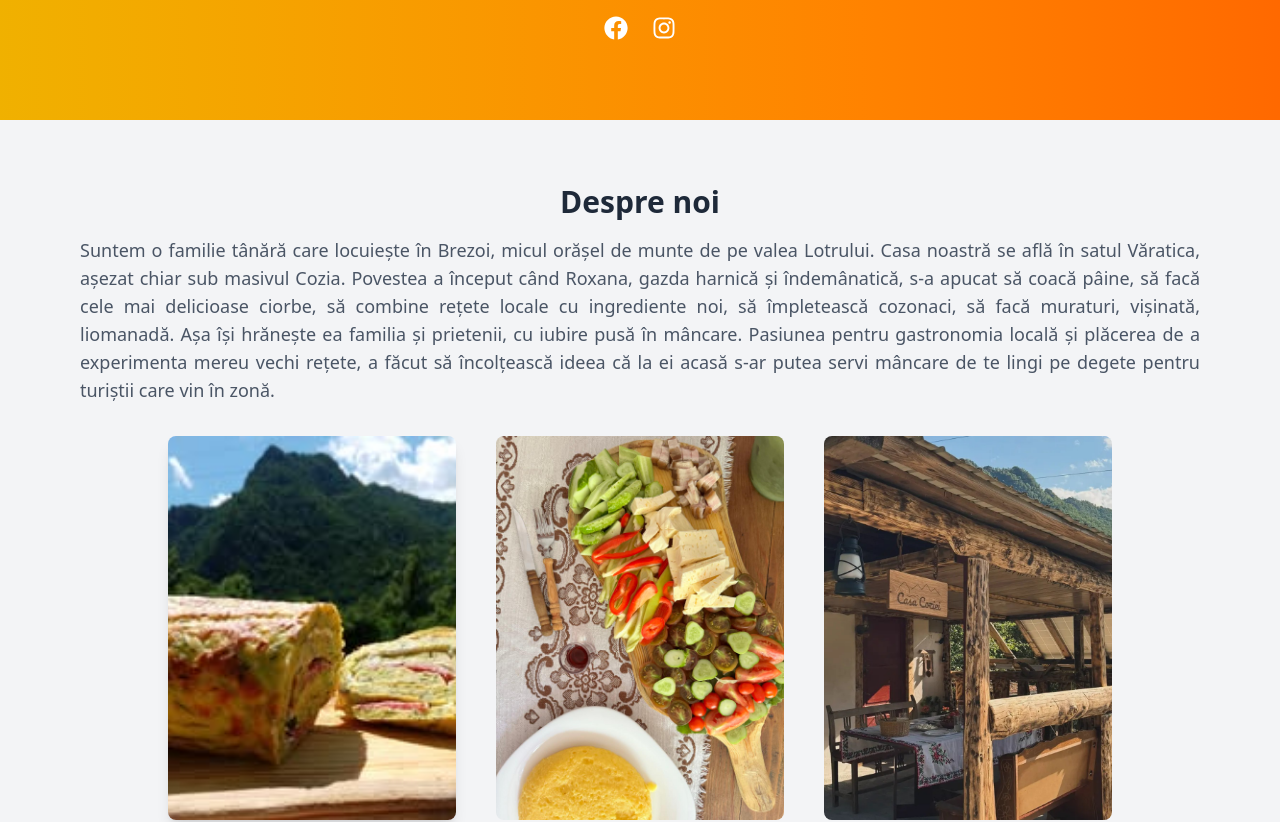
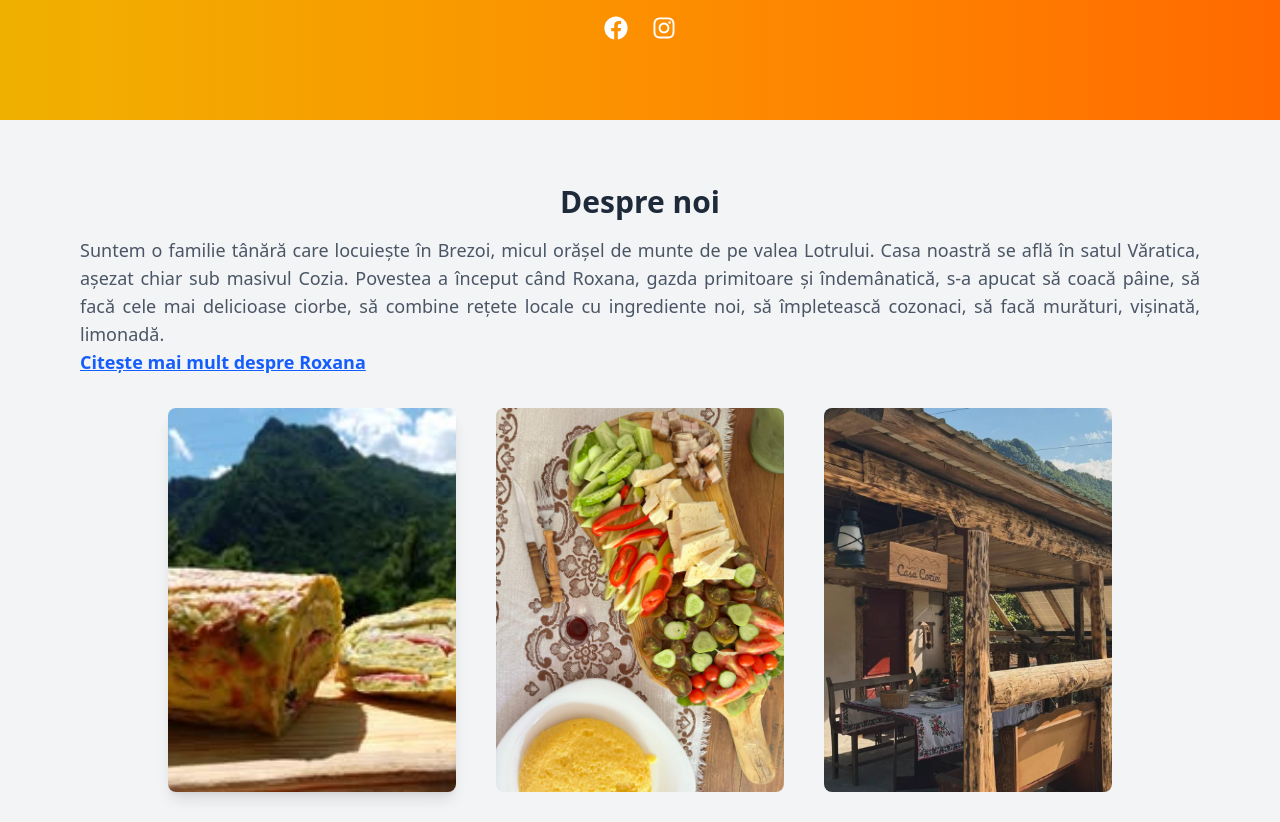
Before and after one commit to CristinaAI22/Casa-Coziei, a React (Vite) app: page / in a window 1280 px wide. Shown: the part 820-1642 px from the top of the page. Built offline with nearby package versions, Linux system fonts and the light colour scheme.

Commit message:
New pop up with Rox

```diff
--- a/src/components/About.jsx
+++ b/src/components/About.jsx
@@ -1,48 +1,63 @@
-import React from "react";
+import React, { useState } from "react";
 import food10 from "../assets/food10.jpg";
 import platou from "../assets/platou.jpg";
 import food4 from "../assets/food4.jpg";
+import roxana from "../assets/roxana.jpg"; // Add an image of Roxana
 
 export default function About() {
+  const [isOpen, setIsOpen] = useState(false);
+
   return (
-    <section id="about" className="py-16 bg-gray-100">
+    <section id="about" className="py-16 bg-gray-100 relative">
       <div className="max-w-6xl mx-auto px-4 text-center">
-        {/* Title */}
         <h2 className="text-3xl font-bold text-gray-800">Despre noi</h2>
 
-        {/* Paragraph */}
         <p className="mt-4 text-lg text-gray-600 text-justify">
           Suntem o familie tânără care locuiește în Brezoi, micul orășel de
           munte de pe valea Lotrului. Casa noastră se află în satul Văratica,
           așezat chiar sub masivul Cozia. Povestea a început când Roxana, gazda
-          harnică și îndemânatică, s-a apucat să coacă pâine, să facă cele mai
-          delicioase ciorbe, să combine rețete locale cu ingrediente noi, să
-          împletească cozonaci, să facă muraturi, vișinată, liomanadă. Așa își
-          hrănește ea familia și prietenii, cu iubire pusă în mâncare. Pasiunea
-          pentru gastronomia locală și plăcerea de a experimenta mereu vechi
-          rețete, a făcut să încolțească ideea că la ei acasă s-ar putea servi
-          mâncare de te lingi pe degete pentru turiștii care vin în zonă.
+          primitoare și îndemânatică, s-a apucat să coacă pâine, să facă cele
+          mai delicioase ciorbe, să combine rețete locale cu ingrediente noi, să
+          împletească cozonaci, să facă murături, vișinată, limonadă.
+          <br />
+          <button
+            onClick={() => setIsOpen(true)}
+            className="text-blue-600 font-semibold underline hover:text-blue-800 transition duration-300"
+          >
+            Citește mai mult despre Roxana
+          </button>
         </p>
       </div>
 
       <div className="flex justify-center mt-8 gap-x-10">
-        {/* Image - Smaller size and centered */}
-        <img
-          src={food10}
-          alt="About Casa Coziei"
-          className="w-72 h-auto object-cover rounded-lg shadow-lg"
-        />
-        <img
-          src={platou}
-          alt="Platou1"
-          className="w-72 h-auto object-cover rounded-lg"
-        />
-        <img
-          src={food4}
-          alt="terasa"
-          className="w-72 h-auto object-cover rounded-lg"
-        />
+        <img src={food10} alt="About Casa Coziei" className="w-72 h-auto object-cover rounded-lg shadow-lg" />
+        <img src={platou} alt="Platou1" className="w-72 h-auto object-cover rounded-lg" />
+        <img src={food4} alt="Terasa" className="w-72 h-auto object-cover rounded-lg" />
       </div>
+
+      {/* Pop-up Above Content */}
+      {isOpen && (
+        <div className="absolute left-1/2 top-20 transform -translate-x-1/2 w-[500px] bg-white p-6 rounded-lg shadow-xl border border-gray-300 z-20 animate-fade-in">
+          <button
+            onClick={() => setIsOpen(false)}
+            className="absolute top-2 right-3 text-gray-500 hover:text-gray-700 text-lg"
+          >
+            ✕
+          </button>
+          <img src={roxana} alt="Roxana" className="w-full h-80 object-contain rounded-lg mb-4" />
+          <h3 className="text-xl font-bold text-gray-800">Povestea Roxanei</h3>
+          <p className="mt-4 text-gray-600 text-justify">
+            Roxana este sufletul casei noastre. Atentă și grijulie, atât cu
+            oamenii cât și cu ingredientele, ea dorește să își creeze o mică
+            afacere bazată pe pasiunea ei pentru gătit. Își cultivă în grădină
+            cea mai mare parte din legume, în micul ei solar, dar și într-un
+            cottage înconjurat cu tufe de busuioc, cimbru, oregano și tufe de
+            zmeuri. Alături crește păsări de ouă și de carne, iar lactatele și
+            carnea de vită o cumpără de la producătorii locali de pe Valea
+            Lotrului.
+          </p>
+        </div>
+      )}
     </section>
   );
 }
```
Also changed, not shown: src/assets/roxana.jpg (added).
